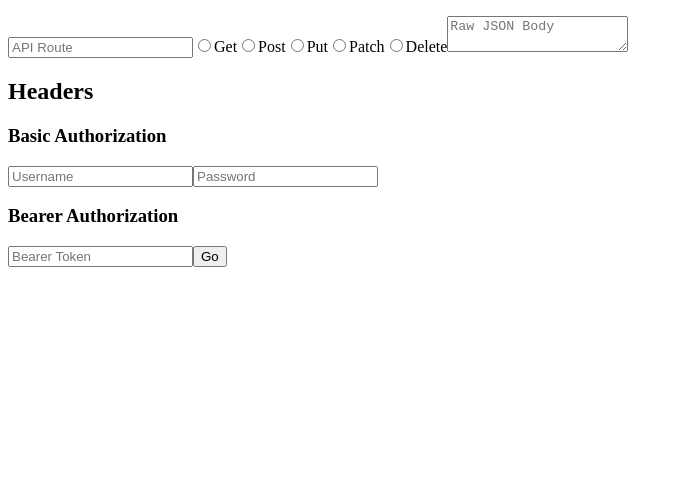
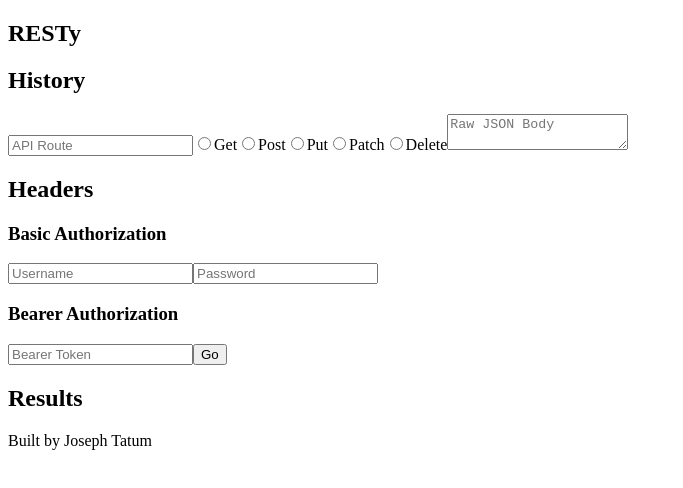
Before and after one commit to josephtatum/ct-lab-28-RESTy, a React app: page / in a window 1280 px wide. Shown: the whole page, without its empty margins (0-683 px from the left). Built offline with nearby package versions, Linux system fonts and the light colour scheme.

Commit message:
established state in app js and added headers to components

```diff
--- a/src/components/App.js
+++ b/src/components/App.js
@@ -1,11 +1,28 @@
-import React from 'react';
+import React, { Component } from 'react';
 import Header from './Header';
 import History from './History';
 import Form from './Form';
 import Results from './Results';
 import Footer from './Footer';
 
-export default function App() {
+export default class App extends Component {
+
+  state = {
+    apiUrl: '',
+    routeMethod: '',
+    jsonBody: {},
+    authUsername: '',
+    authPassword: '',
+    bearerToken: '',
+    response: '',
+    history: [],
+  }
+
+  componentDidMount() {
+
+  }
+
+  render() {
     return <>
       <Header />
       <History />
@@ -14,3 +31,5 @@ export default function App() {
       <Footer />
     </>;
   }
+
+}
--- a/src/components/Footer.js
+++ b/src/components/Footer.js
@@ -3,6 +3,6 @@ import PropTypes from 'prop-types';
 
 export default function Footer() {
   return <footer>
-
+    <p>Built by Joseph Tatum</p>
   </footer>;
 }
--- a/src/components/Form.js
+++ b/src/components/Form.js
@@ -2,7 +2,7 @@ import React from 'react';
 import PropTypes from 'prop-types';
 
 export default function Form() {
-  return <form>
+  return <form className="api-form">
 
     <input type="text" placeholder="API Route"></input>
 
--- a/src/components/Header.js
+++ b/src/components/Header.js
@@ -3,6 +3,6 @@ import PropTypes from 'prop-types';
 
 export default function Header() {
   return <header>
-
+    <h2>RESTy</h2>
   </header>;
 }
--- a/src/components/History.js
+++ b/src/components/History.js
@@ -2,7 +2,10 @@ import React from 'react';
 import PropTypes from 'prop-types';
 
 export default function History() {
-  return <ul>
 
-  </ul>;
+  return <>
+    <h2>History</h2>
+    <ul className="history-list">
+    </ul>
+  </>;
 }
--- a/src/components/Results.js
+++ b/src/components/Results.js
@@ -2,7 +2,9 @@ import React from 'react';
 import PropTypes from 'prop-types';
 
 export default function Results() {
-  return <div className="results-section">
-
-  </div>;
+  return <>
+    <h2>Results</h2>
+    <div className="results-section">
+    </div>
+  </>;
 }
--- a/src/index.html
+++ b/src/index.html
@@ -5,7 +5,7 @@
   <meta charset="UTF-8">
   <meta name="viewport" content="width=device-width, initial-scale=1.0">
   <meta http-equiv="X-UA-Compatible" content="ie=edge">
-  <title>lab-28</title>
+  <title>Joseph RESTy</title>
 </head>
 
 <body>
```
Lines whose indentation alone changed are shown as unchanged.
